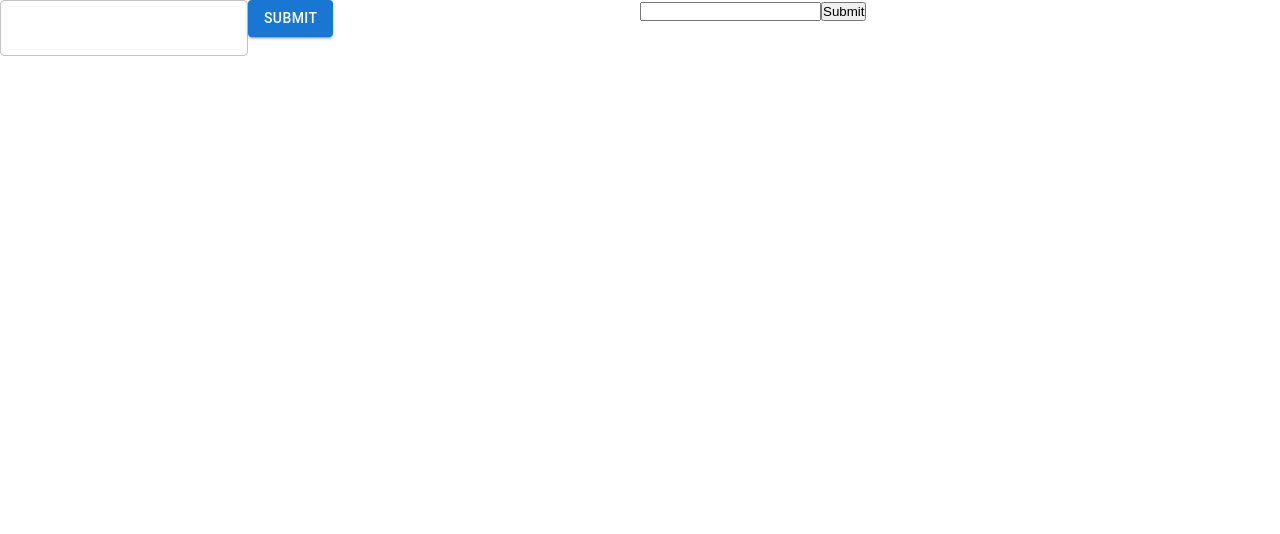
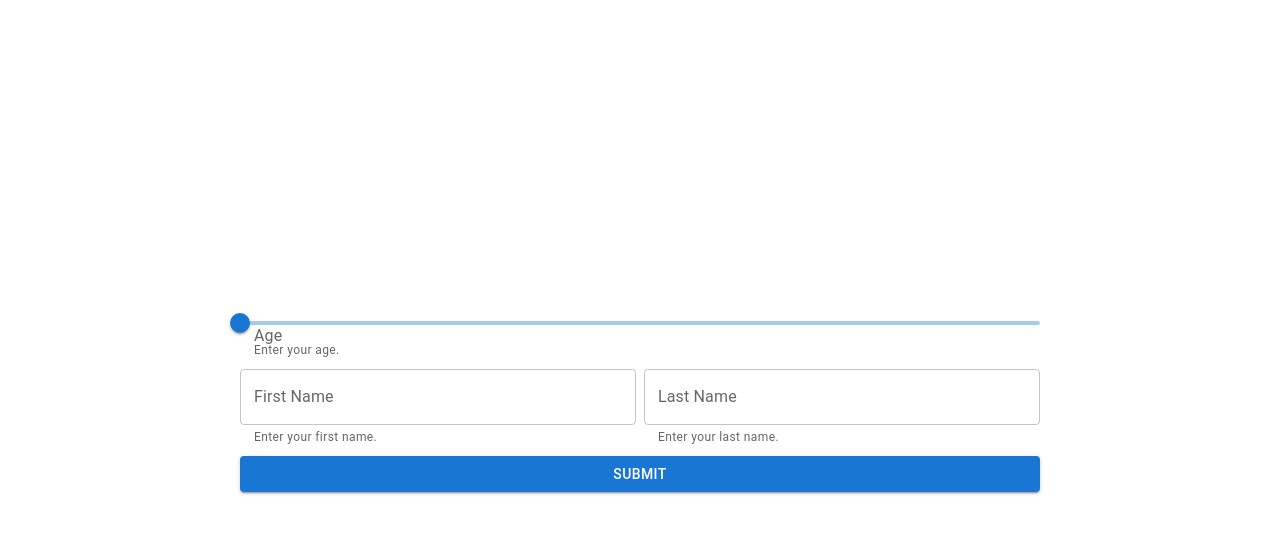
Before and after one commit to JamesonRGrieve-Instruction/EXSM-3939-LEC-2024-WI2-Demo, a Next.js app: page / in a window 1280 px wide. Shown: the top 534 px of the page. Built offline with nearby package versions, Linux system fonts and the light colour scheme.

Commit message:
Basic form;

```diff
--- a/src/app/page.jsx
+++ b/src/app/page.jsx
@@ -1,22 +1,47 @@
-import React from 'react';
-import { Box, TextField, Button } from '@mui/material';
+'use client';
+import React, { useState } from 'react';
+import { Box, InputLabel, TextField, Slider, FormHelperText, Button, FormControl } from '@mui/material';
 export default function Home() {
+  const [sliderValue, setSliderValue] = useState(0);
   return (
-    <div
-      style={{
-        display: 'grid',
-        gridTemplateColumns: '1fr 1fr',
-        width: '100%',
+    <Box
+      component='main'
+      sx={{
+        position: 'absolute',
+        top: 0,
+        right: 0,
+        bottom: 0,
+        left: 0,
+        display: 'flex',
+        flexDirection: 'column',
+        justifyContent: 'center',
+        alignItems: 'center',
       }}
     >
-      <Box component='main'>
-        <TextField variant='outlined' />
+      <Box
+        component='form'
+        sx={{
+          maxWidth: '800px',
+          width: '80%',
+          display: 'flex',
+          flexDirection: 'column',
+          justifyContent: 'center',
+          align: 'center',
+          gap: '0.5rem',
+        }}
+      >
+        <FormControl>
+          <Slider id='age' value={sliderValue} onChange={(event) => setSliderValue(event.target.value)} />
+          <InputLabel htmlFor='age'>Age</InputLabel>
+          <FormHelperText>Enter your age.</FormHelperText>
+        </FormControl>
+        <Box display='grid' gridTemplateColumns='1fr 1fr' gap='0.5rem'>
+          <TextField label='First Name' helperText='Enter your first name.' variant='outlined' />
+          <TextField label='Last Name' helperText='Enter your last name.' variant='outlined' />
+        </Box>
+
         <Button variant='contained'>Submit</Button>
       </Box>
-      <main>
-        <input type='text' />
-        <button>Submit</button>
-      </main>
-    </div>
+    </Box>
   );
 }
```
